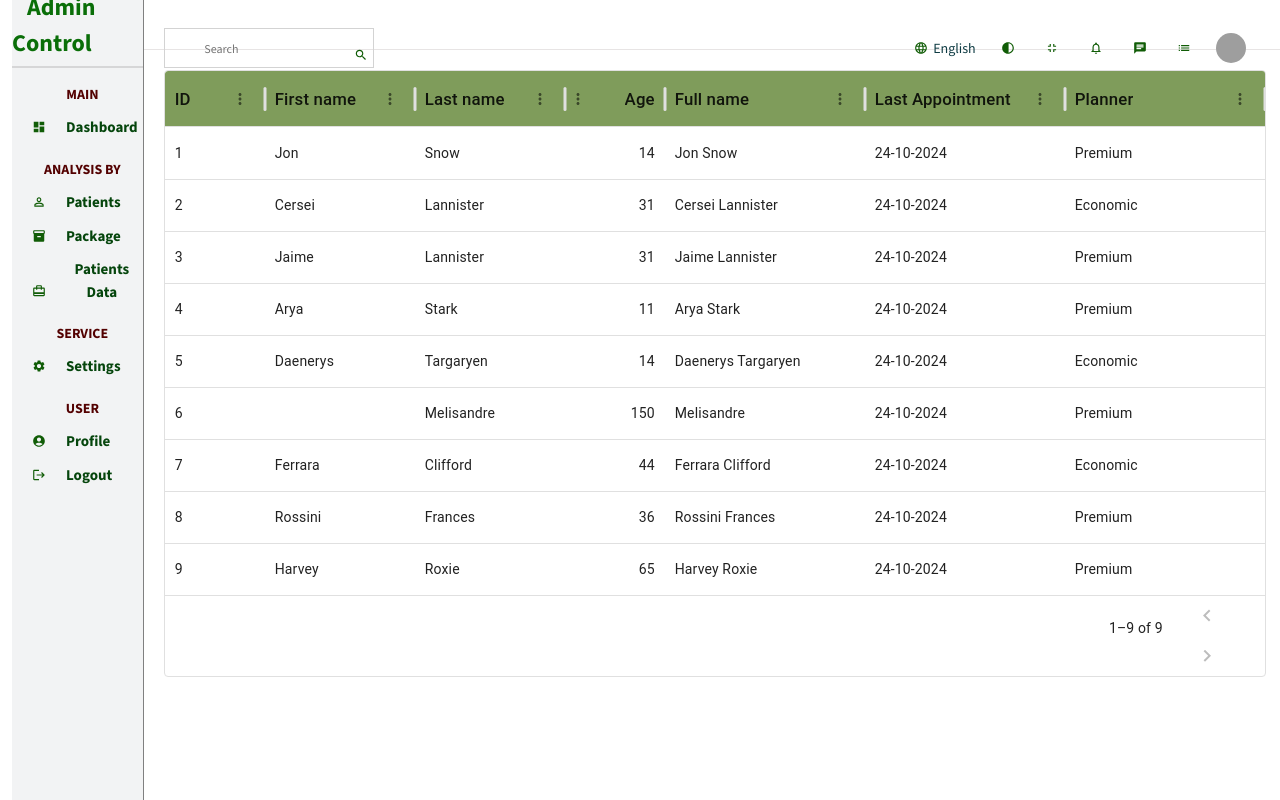
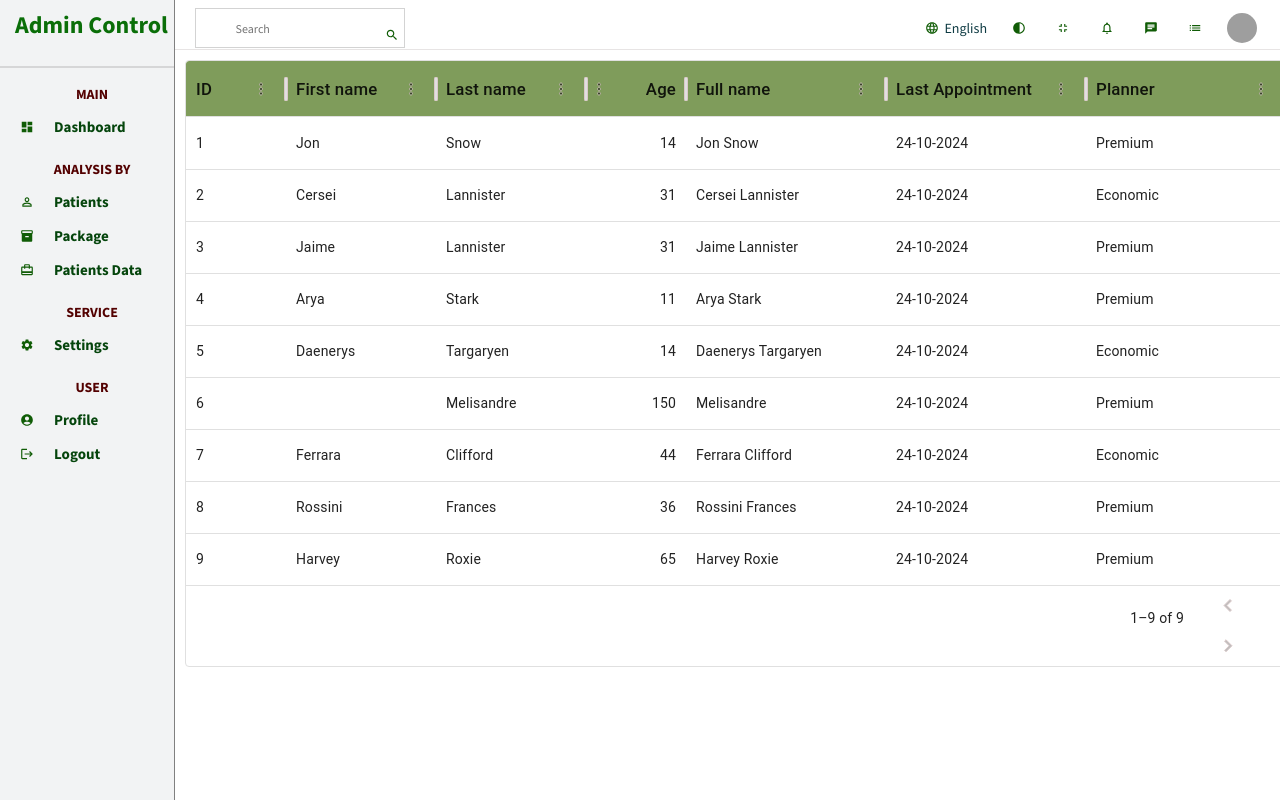
Before and after one commit to EffanByte/Clinic-Project, a React (Create React App) app: page /Admin/Patient/Data in a window 1280 px wide. Built offline with nearby package versions, Linux system fonts and the light colour scheme; grey boxes are pictures that could not be loaded.

Commit message:
Admin panel analysis completed

```diff
--- a/src/App.js
+++ b/src/App.js
@@ -1,7 +1,7 @@
 import './App.css';
 import BlogsDisplay from './Frontend/Pages/Blogs/BlogsDisplay.jsx';
 import Blog from './Frontend/Pages/Blogs/Blog.jsx';
-import Blogs from './Frontend/Pages/Blogs/Blogs.jsx';
+// import Blogs from './Frontend/Pages/Blogs/Blogs.jsx';
 import Home from './Frontend/Pages/Home/Home.jsx';
 import Login from './Frontend/Pages/Login/Login.jsx';
 import { BrowserRouter, Routes, Route } from "react-router-dom";
--- a/src/Frontend/Components/adminBarChart/BarChart.css
+++ b/src/Frontend/Components/adminBarChart/BarChart.css
@@ -1,4 +1,7 @@
 .bar{
     width: 100%;
     flex: 1;
+    -webkit-box-shadow: 8px 8px 5px -2px rgba(0,0,0,0.29);
+    -moz-box-shadow: 8px 8px 5px -2px rgba(0,0,0,0.29);
+    box-shadow: 8px 8px 5px -2px rgba(0,0,0,0.29);
 }
--- a/src/Frontend/Components/adminDataGrid/DataGrid.css
+++ b/src/Frontend/Components/adminDataGrid/DataGrid.css
@@ -5,8 +5,9 @@
   text-align: center;
 }
 
-.center-cell {
-    display: flex;
-    justify-content: center;
-    align-items: center;
+.containerbox
+  {
+    padding: 10px;
+    overflow: scroll;
+    min-height: 550px;
   }
--- a/src/Frontend/Components/adminDataGrid/GridData.jsx
+++ b/src/Frontend/Components/adminDataGrid/GridData.jsx
@@ -71,6 +71,7 @@ const rows = [
 
 export default function GridData() {
   return (
+    <div className='containerbox'>
     <Box sx={{ height: '100%', width: '100%' }}>
       <DataGrid
         rows={rows}
@@ -85,5 +86,6 @@ export default function GridData() {
         pageSizeOptions={[10]}
       />
     </Box>
+    </div>
   );
 }
--- a/src/Frontend/Components/adminNavbar/Navbar.css
+++ b/src/Frontend/Components/adminNavbar/Navbar.css
@@ -8,7 +8,7 @@
 }
     .wrapper {
       display: flex;
-      padding: 20px;
+      padding: 0 20px;
       align-items: center;
       justify-content: space-between;
       width: 100%;
--- a/src/Frontend/Components/adminSidebar/Sidebar.css
+++ b/src/Frontend/Components/adminSidebar/Sidebar.css
@@ -2,6 +2,7 @@
   flex: 1;
   border-right: 0.5px solid rgb(128, 128, 128);
   min-height: 100vh;
+  min-width: 175px;
   background: #f2f3f4;
 }
 .top {
--- a/src/Frontend/Pages/adminPatientView/PatientData.css
+++ b/src/Frontend/Pages/adminPatientView/PatientData.css
@@ -1,8 +1,13 @@
+*{
+  margin: 0;
+
+}
 .container{
     display: flex;
-    /* background: violet; */
+    padding: 0;
     max-width: 100%;
   }
   .homeContainer {
-    flex: 6;
+    flex: 9;
+    /* background: violet; */
   }
--- a/src/Frontend/Pages/adminPatientView/PatientData.jsx
+++ b/src/Frontend/Pages/adminPatientView/PatientData.jsx
@@ -11,7 +11,7 @@ function PatientData() {
 
 <div className="homeContainer">
   <Navbar />
-  <div className="widgets">
+  <div className="grid">
   <GridData/>
     {/* <Widget type="patient"/>
     <Widget type="income"/>
```
Also changed, not shown: 1 other file (tests, documents, lock files or other folders).
